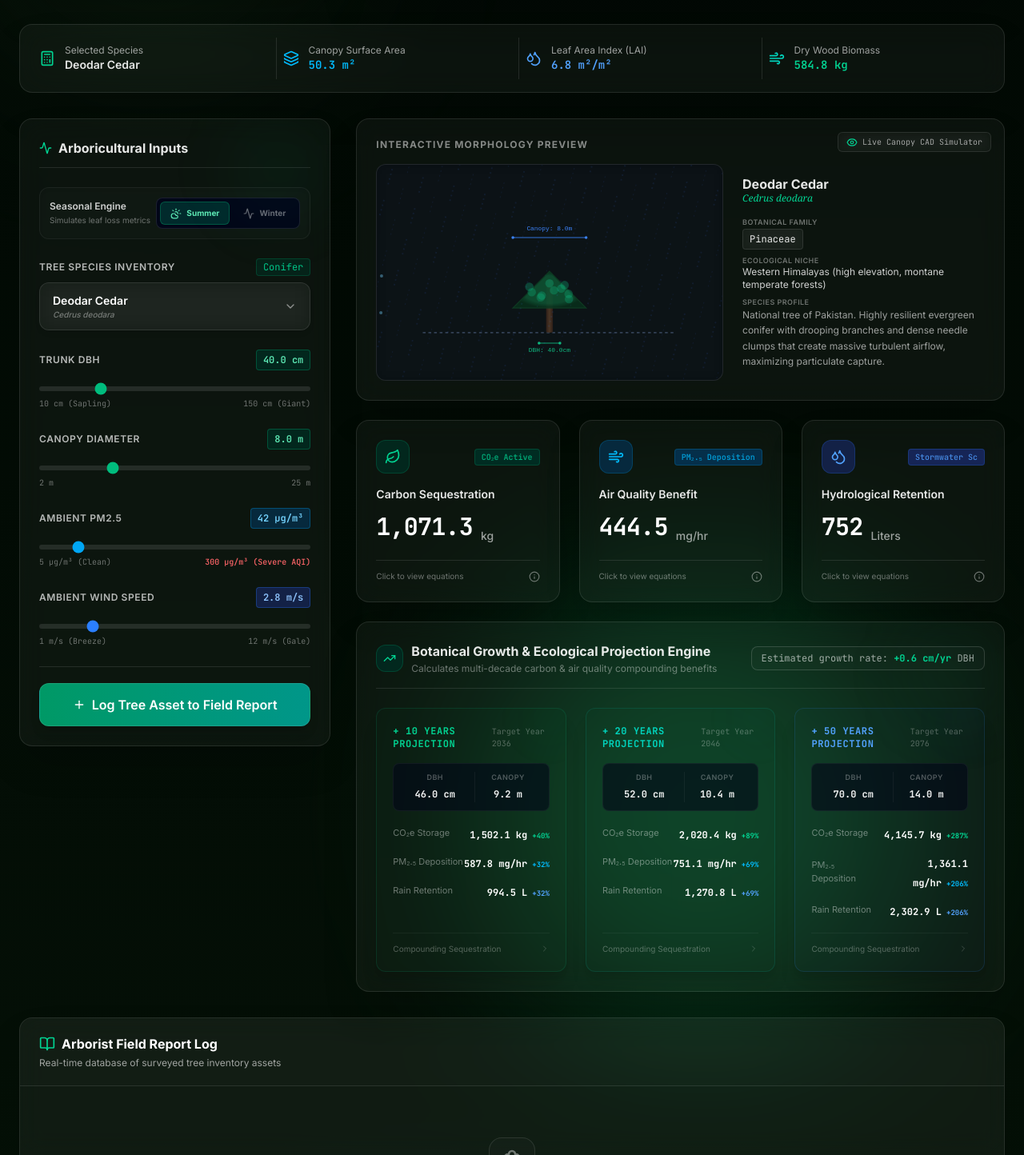
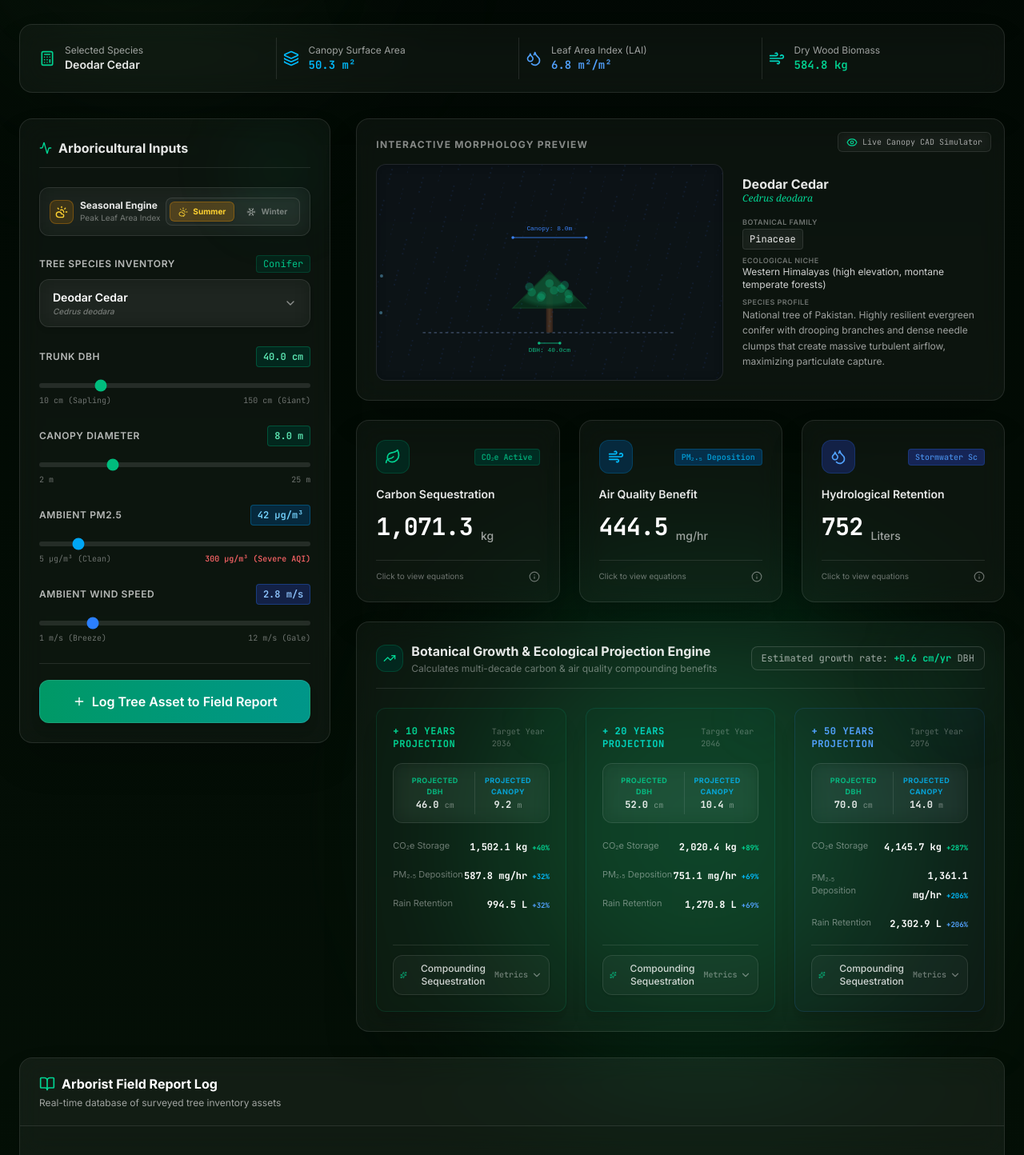
Before and after one commit to vyyrtokpoe717/EcoArbor-Studio, a Next.js app: page / in a window 1280 px wide. Shown: the part 431-1875 px from the top of the page at 80% size. Built offline with nearby package versions, Linux system fonts and the light colour scheme.

Commit message:
feat: implement botanical growth projection features
Add compounding growth expansion state and update metric calculation logic to support long-term ecological projections.

```diff
--- a/app/page.tsx
+++ b/app/page.tsx
@@ -22,6 +22,7 @@ import {
   CheckCircle,
   HelpCircle,
   CloudSun,
+  Snowflake,
   MapPin,
   Compass,
   Thermometer,
@@ -179,6 +180,9 @@ export default function EcoArborApp() {
   // Seasonal State Toggle
   const [seasonalMode, setSeasonalMode] = useState<'summer' | 'winter'>('summer');
 
+  // Botanical Growth Projections Compounding Expander State
+  const [expandedCompoundingYear, setExpandedCompoundingYear] = useState<number | null>(null);
+
   // Custom Dropdown & Filtering States
   const [isSpeciesDropdownOpen, setIsSpeciesDropdownOpen] = useState(false);
   const [speciesSearchQuery, setSpeciesSearchQuery] = useState('');
@@ -563,7 +567,7 @@ export default function EcoArborApp() {
 
     const canopyGrowthPerYear = dbhGrowthPerYear * 0.2;
 
-    const getMetricsForDimensions = (projectedDbh: number, projectedCanopyDiam: number) => {
+    const getMetricsForDimensions = (projectedDbh: number, projectedCanopyDiam: number, horizonYears: number) => {
       let M = 0;
       if (activeSpecies.equationType === 'power') {
         M = activeSpecies.a * Math.pow(projectedDbh, activeSpecies.b);
@@ -589,15 +593,30 @@ export default function EcoArborApp() {
       const pm25Intercepted = F * activeLai * canopyArea * 1000;
       const stormwater = activeSc * activeLai * canopyArea;
 
-      return { dbh: projectedDbh, canopyDiameter: projectedCanopyDiam, co2e, pm25: pm25Intercepted, stormwater };
+      const netCo2Gain = Math.max(0, co2e - metrics.co2e);
+      const avgAnnualRate = netCo2Gain / horizonYears;
+      const carMilesEquivalent = co2e / 0.404; // 0.404 kg CO2 per mile driven
+      const matureTreeYearsEquiv = co2e / 21.8; // ~21.8 kg CO2/yr for mature tree
+
+      return {
+        dbh: projectedDbh,
+        canopyDiameter: projectedCanopyDiam,
+        co2e,
+        pm25: pm25Intercepted,
+        stormwater,
+        netCo2Gain,
+        avgAnnualRate,
+        carMilesEquivalent,
+        matureTreeYearsEquiv
       };
+    };
 
     return [
-      { year: 10, ...getMetricsForDimensions(dbh + dbhGrowthPerYear * 10, canopyDiameter + canopyGrowthPerYear * 10) },
-      { year: 20, ...getMetricsForDimensions(dbh + dbhGrowthPerYear * 20, canopyDiameter + canopyGrowthPerYear * 20) },
-      { year: 50, ...getMetricsForDimensions(dbh + dbhGrowthPerYear * 50, canopyDiameter + canopyGrowthPerYear * 50) },
+      { year: 10, ...getMetricsForDimensions(dbh + dbhGrowthPerYear * 10, canopyDiameter + canopyGrowthPerYear * 10, 10) },
+      { year: 20, ...getMetricsForDimensions(dbh + dbhGrowthPerYear * 20, canopyDiameter + canopyGrowthPerYear * 20, 20) },
+      { year: 50, ...getMetricsForDimensions(dbh + dbhGrowthPerYear * 50, canopyDiameter + canopyGrowthPerYear * 50, 50) },
     ];
-  }, [activeSpecies, dbh, canopyDiameter, pm25, windSpeed, seasonalMode]);
+  }, [activeSpecies, dbh, canopyDiameter, pm25, windSpeed, seasonalMode, metrics.co2e]);
 
   // Totals for logged items (Arbor Stand Synthesis)
   const standTotals = useMemo(() => {
@@ -1118,36 +1137,50 @@ export default function EcoArborApp() {
               <div className="space-y-6">
 
                 {/* Seasonal State Selector */}
-                <div className="bg-white/[0.02] border border-white/5 rounded-xl p-3 flex items-center justify-between shadow-inner">
-                  <div>
-                    <span className="text-xs font-semibold text-white/80 block">Seasonal Engine</span>
-                    <span className="text-[10px] text-white/40 mt-0.5 block">Simulates leaf loss metrics</span>
-                  </div>
-                  <div className="flex bg-slate-950 p-1 rounded-lg border border-white/10 gap-1">
+                <div className="bg-white/[0.03] backdrop-blur-md border border-white/10 rounded-xl p-3 space-y-2.5 shadow-sm transition-all hover:border-white/20">
+                  <div className="flex items-center justify-between">
+                    <div className="flex items-center gap-2">
+                      <div className={`p-1.5 rounded-lg border ${
+                        seasonalMode === 'summer'
+                          ? 'bg-amber-500/15 text-amber-300 border-amber-500/30'
+                          : 'bg-sky-500/15 text-sky-300 border-sky-500/30'
+                      }`}>
+                        {seasonalMode === 'summer' ? <CloudSun className="w-4 h-4" /> : <Snowflake className="w-4 h-4" />}
+                      </div>
+                      <div>
+                        <span className="text-xs font-bold text-white/90 block">Seasonal Engine</span>
+                        <span className="text-[10px] text-white/40 block">
+                          {seasonalMode === 'summer' ? 'Peak Leaf Area Index' : 'Winter Leaf Attenuation'}
+                        </span>
+                      </div>
+                    </div>
+
+                    <div className="flex bg-white/[0.04] p-1 rounded-lg border border-white/10 gap-1 shadow-inner">
                       <button
                         type="button"
                         onClick={() => setSeasonalMode('summer')}
-                      className={`flex items-center gap-1.5 px-3 py-1.5 rounded-md text-[10px] font-bold transition-all cursor-pointer ${
+                        className={`flex items-center gap-1.5 px-2.5 py-1 rounded-md text-[10px] font-bold transition-all cursor-pointer ${
                           seasonalMode === 'summer'
-                          ? 'bg-emerald-500/20 text-emerald-300 border border-emerald-500/30'
-                          : 'text-white/40 hover:text-white/80 border border-transparent'
+                            ? 'bg-amber-500/20 text-amber-300 border border-amber-500/30 shadow-sm'
+                            : 'text-white/40 hover:text-white/80 border border-transparent hover:bg-white/[0.02]'
                         }`}
                       >
-                      <CloudSun className="w-3.5 h-3.5" />
+                        <CloudSun className="w-3 h-3" />
                         Summer
                       </button>
                       <button
                         type="button"
                         onClick={() => setSeasonalMode('winter')}
-                      className={`flex items-center gap-1.5 px-3 py-1.5 rounded-md text-[10px] font-bold transition-all cursor-pointer ${
+                        className={`flex items-center gap-1.5 px-2.5 py-1 rounded-md text-[10px] font-bold transition-all cursor-pointer ${
                           seasonalMode === 'winter'
-                          ? 'bg-sky-500/20 text-sky-300 border border-sky-500/30'
-                          : 'text-white/40 hover:text-white/80 border border-transparent'
+                            ? 'bg-sky-500/20 text-sky-300 border border-sky-500/30 shadow-sm'
+                            : 'text-white/40 hover:text-white/80 border border-transparent hover:bg-white/[0.02]'
                         }`}
                       >
-                      <Activity className="w-3.5 h-3.5" />
+                        <Snowflake className="w-3 h-3" />
                         Winter
                       </button>
+                    </div>
                   </div>
                 </div>
 
@@ -1857,15 +1890,15 @@ export default function EcoArborApp() {
                           <span className="text-[10px] font-mono text-white/30">Target Year {new Date().getFullYear() + projection.year}</span>
                         </div>
 
-                        {/* Dimensions */}
-                        <div className="grid grid-cols-2 gap-2 bg-slate-950/60 p-2.5 rounded-lg border border-white/5 mb-4 text-center">
-                          <div>
-                            <span className="text-[9px] uppercase tracking-wider font-semibold text-white/30 block">DBH</span>
-                            <span className="text-xs font-mono font-bold text-white/95">{projection.dbh.toFixed(1)} cm</span>
-                          </div>
-                          <div className="border-l border-white/5">
-                            <span className="text-[9px] uppercase tracking-wider font-semibold text-white/30 block">Canopy</span>
-                            <span className="text-xs font-mono font-bold text-white/95">{projection.canopyDiameter.toFixed(1)} m</span>
+                        {/* Dimensions Glass Card */}
+                        <div className="grid grid-cols-2 gap-2 bg-white/[0.03] backdrop-blur-md p-2.5 rounded-xl border border-white/10 mb-4 text-center shadow-inner">
+                          <div className="flex flex-col items-center justify-center p-1">
+                            <span className="text-[9px] uppercase tracking-wider font-bold text-emerald-400/80 block mb-0.5">Projected DBH</span>
+                            <span className="text-xs font-mono font-bold text-white/90">{projection.dbh.toFixed(1)} <span className="text-[10px] text-white/40 font-normal">cm</span></span>
+                          </div>
+                          <div className="flex flex-col items-center justify-center p-1 border-l border-white/10">
+                            <span className="text-[9px] uppercase tracking-wider font-bold text-sky-400/80 block mb-0.5">Projected Canopy</span>
+                            <span className="text-xs font-mono font-bold text-white/90">{projection.canopyDiameter.toFixed(1)} <span className="text-[10px] text-white/40 font-normal">m</span></span>
                           </div>
                         </div>
 
@@ -1900,9 +1933,62 @@ export default function EcoArborApp() {
                         </div>
                       </div>
 
-                      <div className="mt-4 pt-3 border-t border-white/5 flex items-center justify-between text-[10px] text-white/30">
+                      {/* Interactive Compounding Sequestration Drawer */}
+                      <div className="mt-4 pt-3 border-t border-white/10">
+                        <button
+                          type="button"
+                          onClick={() => setExpandedCompoundingYear(expandedCompoundingYear === projection.year ? null : projection.year)}
+                          className="w-full flex items-center justify-between text-xs font-medium text-white/80 hover:text-white transition-all p-2 rounded-xl bg-white/[0.03] hover:bg-white/[0.07] border border-white/10 hover:border-white/20 cursor-pointer group shadow-sm"
+                        >
+                          <div className="flex items-center gap-1.5">
+                            <Sparkles className="w-3.5 h-3.5 text-emerald-400/80 group-hover:text-emerald-400 transition-colors" />
                             <span>Compounding Sequestration</span>
-                        <ChevronDown className="w-3 h-3 text-white/20 -rotate-90" />
+                          </div>
+                          <div className="flex items-center gap-1">
+                            <span className="text-[10px] text-white/40 group-hover:text-white/60 font-mono transition-colors">
+                              {expandedCompoundingYear === projection.year ? 'Hide' : 'Metrics'}
+                            </span>
+                            <ChevronDown className={`w-3.5 h-3.5 text-white/40 group-hover:text-white/70 transition-transform duration-200 ${expandedCompoundingYear === projection.year ? 'rotate-180' : ''}`} />
+                          </div>
+                        </button>
+
+                        <AnimatePresence>
+                          {expandedCompoundingYear === projection.year && (
+                            <motion.div
+                              initial={{ opacity: 0, height: 0 }}
+                              animate={{ opacity: 1, height: 'auto' }}
+                              exit={{ opacity: 0, height: 0 }}
+                              transition={{ duration: 0.2 }}
+                              className="overflow-hidden mt-3"
+                            >
+                              <div className="p-3 bg-white/[0.03] backdrop-blur-md rounded-xl border border-white/10 space-y-2.5 text-[11px] shadow-inner">
+                                <div className="flex items-center justify-between border-b border-white/10 pb-2">
+                                  <span className="text-white/50 font-medium uppercase text-[9px] tracking-wider">Net Horizon Growth</span>
+                                  <span className="font-mono font-bold text-emerald-400">+{projection.netCo2Gain.toLocaleString(undefined, { maximumFractionDigits: 1 })} kg CO₂e</span>
+                                </div>
+
+                                <div className="flex items-center justify-between">
+                                  <span className="text-white/50">Avg. Annual Rate:</span>
+                                  <span className="font-mono text-white/90 font-semibold">~{projection.avgAnnualRate.toFixed(1)} kg/yr</span>
+                                </div>
+
+                                <div className="flex items-center justify-between">
+                                  <span className="text-white/50">Vehicle Offset Equiv.:</span>
+                                  <span className="font-mono text-white/90 font-semibold">~{projection.carMilesEquivalent.toLocaleString(undefined, { maximumFractionDigits: 0 })} miles</span>
+                                </div>
+
+                                <div className="flex items-center justify-between">
+                                  <span className="text-white/50">Mature Tree-Years:</span>
+                                  <span className="font-mono text-white/90 font-semibold">~{projection.matureTreeYearsEquiv.toFixed(1)} years</span>
+                                </div>
+
+                                <div className="pt-2 border-t border-white/10 text-[9px] text-white/40 leading-relaxed font-sans">
+                                  * Allometric carbon storage compounds exponentially with diameter: M = a &middot; DBH<sup>b</sup>.
+                                </div>
+                              </div>
+                            </motion.div>
+                          )}
+                        </AnimatePresence>
                       </div>
                     </motion.div>
                   );
```
Also changed, not shown: 2 other files (tests, documents, lock files or other folders). Lines whose indentation alone changed are shown as unchanged.
